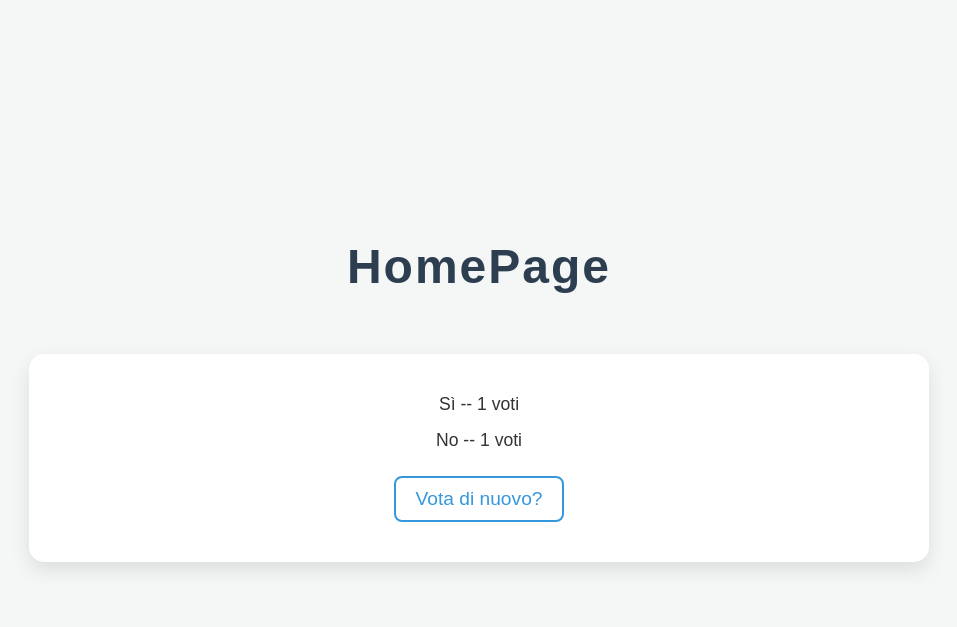
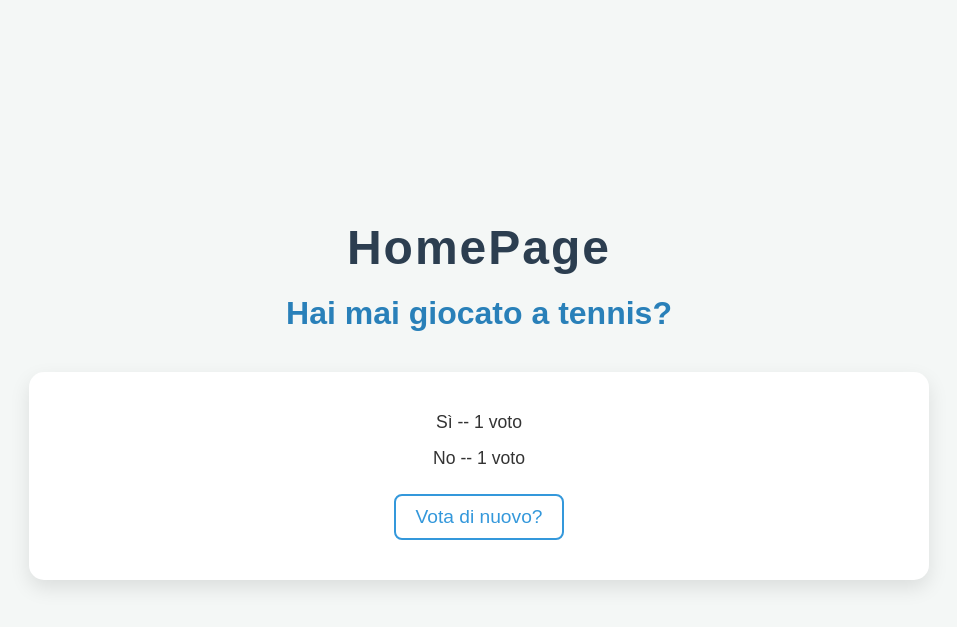
Before and after one commit to ruben-108/Sondaggi, a Django app: page /sondaggi/4/voti in a window 1280 px wide. Shown: the top 627 px of the page, without its empty margins (161-1118 px from the left). Run offline with Django 5.2, Linux system fonts and the light colour scheme; data comes from the database, SQL or seed files in the repository; both versions use the stored data as it was after the commit.

Commit message:
Updated Risultati Sondaggio

```diff
--- a/sondaggi/templates/sondaggi/risultati.html
+++ b/sondaggi/templates/sondaggi/risultati.html
@@ -8,25 +8,21 @@
     <link rel="stylesheet" href="{% static 'sondaggi/risultati.css' %}" />
   </head>
   <body>
-    <!-- Intestazione con link alla home page -->
     <h1><a href="/">HomePage</a></h1>
 
-    <!-- Titolo del sondaggio -->
-    <h2>{{ question.question_text }}</h2>
+    <h2>{{ question.testo_domanda }}</h2>
 
-    <!-- Box contenente i risultati del sondaggio -->
     <div class="sondaggi">
       <ul>
         {% for choice in question.choice_set.all %}
         <li>
           {{ choice.testo_opzione }} -- {{ choice.voti }}
-            {% if choice.voti == 0%} voto
+            {% if choice.voti == 1 %} voto
             {% else %} voti
             {% endif %}
           {% endfor %}
         </li>
       </ul>
-      <!-- Link per votare di nuovo -->
       <a href="{% url 'sondaggi:dettagli' question.id %}">Vota di nuovo?</a>
     </div>
   </body>
```
Also changed, not shown: db.sqlite3.
